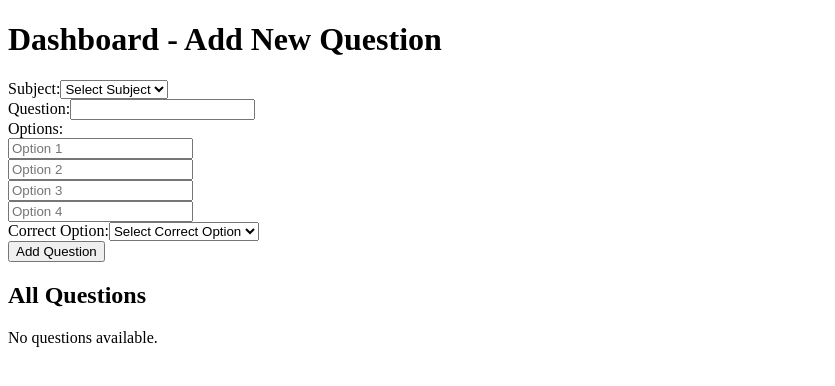
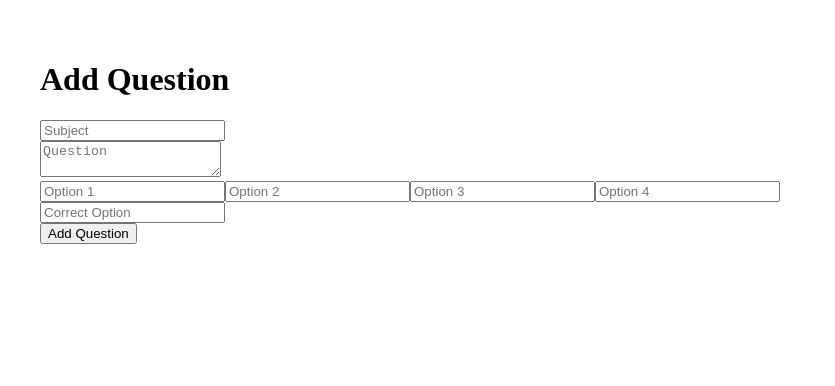
Before and after one commit to farhanmurtaza-xpert/testpoint-nextjs, a Next.js app: page /dashboard in a window 1280 px wide. Shown: the top 386 px of the page, without its empty margins (0-835 px from the left). Built offline with nearby package versions, Linux system fonts and the light colour scheme.

Commit message:
dashboard.js

```diff
--- a/pages/dashboard.js
+++ b/pages/dashboard.js
@@ -1,11 +1,13 @@
-import { useState, useEffect } from "react";
+"use client";
+
+import { useState } from "react";
 
 export default function Dashboard() {
   const [subject, setSubject] = useState("");
   const [question, setQuestion] = useState("");
   const [options, setOptions] = useState(["", "", "", ""]);
   const [correctOption, setCorrectOption] = useState("");
-  const [questions, setQuestions] = useState([]); // State to hold the fetched questions
+  const [message, setMessage] = useState("");
 
   const handleOptionChange = (index, value) => {
     const newOptions = [...options];
@@ -16,125 +18,65 @@ export default function Dashboard() {
   const handleSubmit = async (e) => {
     e.preventDefault();
 
-    const newQuestion = {
-      subject,
-      question,
-      options,
-      correctOption,
-    };
-
-    try {
-      const response = await fetch("/api/question", {
+    const res = await fetch("/api/questions", {
       method: "POST",
-        headers: {
-          "Content-Type": "application/json",
-        },
-        body: JSON.stringify(newQuestion),
+      headers: { "Content-Type": "application/json" },
+      body: JSON.stringify({ subject, question, options, correctOption }),
     });
 
-      const data = await response.json();
+    const data = await res.json();
+    setMessage(data.message);
+
+    // Clear form if success
     if (data.success) {
-        alert("Question added successfully!");
       setSubject("");
       setQuestion("");
       setOptions(["", "", "", ""]);
       setCorrectOption("");
-        fetchQuestions(); // Reload questions after adding a new one
-      } else {
-        alert("Error adding question.");
-      }
-    } catch (error) {
-      console.error("Error:", error);
-      alert("An error occurred.");
     }
   };
 
   return (
-    <div className="dashboard">
-      <h1>Dashboard - Add New Question</h1>
+    <div style={{ padding: "2rem" }}>
+      <h1>Add Question</h1>
       <form onSubmit={handleSubmit}>
-        <div>
-          <label htmlFor="subject">Subject:</label>
-          <select
-            id="subject"
+        <input
+          type="text"
+          placeholder="Subject"
           value={subject}
           onChange={(e) => setSubject(e.target.value)}
           required
-          >
-            <option value="">Select Subject</option>
-            <option value="Math">Math</option>
-            <option value="Science">Science</option>
-            <option value="History">History</option>
-          </select>
-        </div>
-
-        <div>
-          <label htmlFor="question">Question:</label>
-          <input
-            type="text"
-            id="question"
+        />
+        <br />
+        <textarea
+          placeholder="Question"
           value={question}
           onChange={(e) => setQuestion(e.target.value)}
           required
         />
-        </div>
-
-        <div>
-          <label htmlFor="options">Options:</label>
-          {options.map((option, index) => (
-            <div key={index}>
+        <br />
+        {options.map((opt, idx) => (
+          <input
+            key={idx}
+            type="text"
+            placeholder={`Option ${idx + 1}`}
+            value={opt}
+            onChange={(e) => handleOptionChange(idx, e.target.value)}
+            required
+          />
+        ))}
+        <br />
         <input
           type="text"
-                placeholder={`Option ${index + 1}`}
-                value={option}
-                onChange={(e) => handleOptionChange(index, e.target.value)}
-                required
-              />
-            </div>
-          ))}
-        </div>
-
-        <div>
-          <label htmlFor="correctOption">Correct Option:</label>
-          <select
-            id="correctOption"
+          placeholder="Correct Option"
           value={correctOption}
           onChange={(e) => setCorrectOption(e.target.value)}
           required
-          >
-            <option value="">Select Correct Option</option>
-            {options.map((option, index) => (
-              <option key={index} value={option}>
-                {option}
-              </option>
-            ))}
-          </select>
-        </div>
-
+        />
+        <br />
         <button type="submit">Add Question</button>
       </form>
-
-      <h2>All Questions</h2>
-      <div>
-        {questions.length > 0 ? (
-          <ul>
-            {questions.map((q) => (
-              <li key={q.id}>
-                <strong>{q.subject}</strong>: {q.question}
-                <ul>
-                  <li>1. {q.option1}</li>
-                  <li>2. {q.option2}</li>
-                  <li>3. {q.option3}</li>
-                  <li>4. {q.option4}</li>
-                </ul>
-                <p>Correct Option: {q.correct_option}</p>
-              </li>
-            ))}
-          </ul>
-        ) : (
-          <p>No questions available.</p>
-        )}
-      </div>
+      {message && <p>{message}</p>}
     </div>
   );
 }
```
Lines whose indentation alone changed are shown as unchanged.
